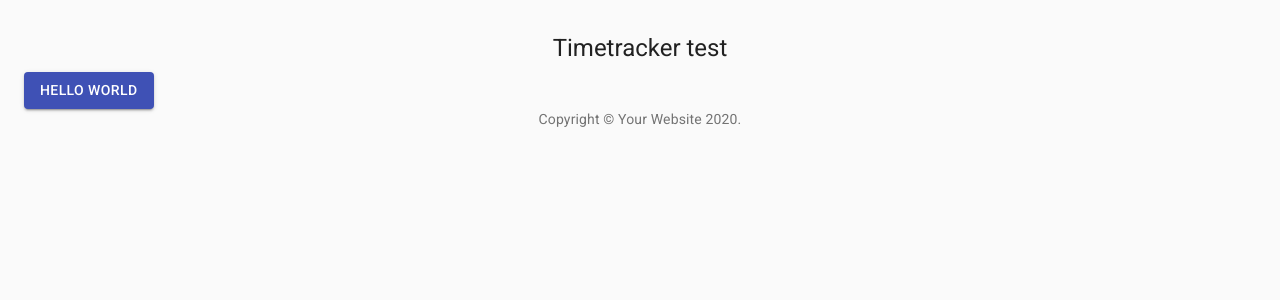
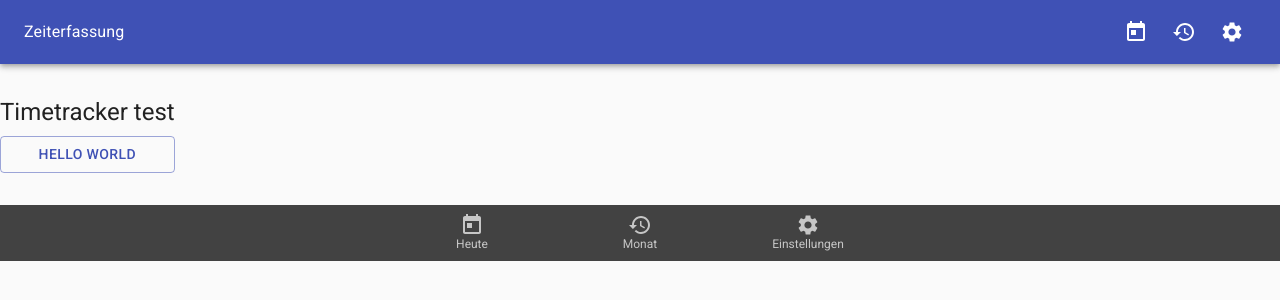
Before and after one commit to tschult/timetracker, a React (Create React App) app: page /settings in a window 1280 px wide. Shown: the top 300 px of the page. Built offline with nearby package versions, Linux system fonts and the light colour scheme.

Commit message:
komponenten tests

```diff
--- a/package.json
+++ b/package.json
@@ -4,6 +4,8 @@
   "private": true,
   "dependencies": {
     "@material-ui/core": "^4.9.13",
+    "@material-ui/icons": "^4.9.1",
+    "@material-ui/styles": "^4.9.13",
     "@testing-library/jest-dom": "^4.2.4",
     "@testing-library/react": "^9.5.0",
     "@testing-library/user-event": "^7.2.1",
--- a/src/App.js
+++ b/src/App.js
@@ -1,22 +1,7 @@
 import React, { Component } from 'react';
-import Button from '@material-ui/core/Button';
-import Container from '@material-ui/core/Container';
-import Typography from '@material-ui/core/Typography';
-import Box from '@material-ui/core/Box';
-import Link from '@material-ui/core/Link';
-
-function Copyright() {
-  return (
-    <Typography variant="body2" color="textSecondary" align="center">
-      {'Copyright © '}
-      <Link color="inherit" href="https://material-ui.com/">
-        Your Website
-      </Link>{' '}
-      {new Date().getFullYear()}
-      {'.'}
-    </Typography>
-  );
-}
+import { Button, Grid, Typography, Box} from '@material-ui/core';
+import Header from './Header';
+import BotNav from './BotNav';
 
 export default class App extends Component {
 
@@ -25,18 +10,24 @@ export default class App extends Component {
   render()
   {
     return (
-        <Container >
+      <Grid container direction="column">
+        <Grid item>
+          <Header/>
+        </Grid>
+        <Grid item container>
           <Box my={4}>
             <Typography variant="h5" component="h5" gutterBottom align="center">
               Timetracker test
             </Typography>
-            <Button variant="contained" color="primary">Hello World</Button>
-            <Copyright/>
+            <Button variant="outlined" color="primary" fullWidth>Hello World</Button>
 
 
           </Box>
-
-        </Container>
+        </Grid>
+        <Grid item>
+          <BotNav/>
+        </Grid>
+      </Grid>
     );
   }
 }
--- /dev/null
+++ b/src/BotNav.jsx
@@ -0,0 +1,15 @@
+import React from 'react';
+import { BottomNavigation, BottomNavigationAction } from '@material-ui/core';
+import RestoreIcon from '@material-ui/icons/Restore';
+import TodayIcon from '@material-ui/icons/Today';
+import SettingsIcon from '@material-ui/icons/Settings';
+
+const BotNav = () => {
+    return <BottomNavigation showLabels>
+        <BottomNavigationAction label="Heute" icon={<TodayIcon/>} />
+        <BottomNavigationAction label="Monat" icon={<RestoreIcon/>} />
+        <BottomNavigationAction label="Einstellungen" icon={<SettingsIcon/>} />
+    </BottomNavigation>
+};
+
+export default BotNav;
--- /dev/null
+++ b/src/Header.jsx
@@ -0,0 +1,34 @@
+import React from "react";
+import { AppBar, Toolbar, Typography, IconButton } from "@material-ui/core";
+import { makeStyles } from "@material-ui/styles";
+import RestoreIcon from '@material-ui/icons/Restore';
+import TodayIcon from '@material-ui/icons/Today';
+import SettingsIcon from '@material-ui/icons/Settings';
+
+const useStyles = makeStyles(() => ({
+    typographyStyles: {
+        flex: 1
+    }
+}));
+
+const Header = () => {
+    const classes = useStyles();
+    return <AppBar position="static">
+        <Toolbar>
+            <Typography className={classes.typographyStyles}>
+                Zeiterfassung
+            </Typography>
+            <IconButton aria-label="Heute">
+                <TodayIcon />
+            </IconButton>
+            <IconButton aria-label="Monat">
+                <RestoreIcon />
+            </IconButton>
+            <IconButton aria-label="Einstellungen">
+                <SettingsIcon />
+            </IconButton>
+        </Toolbar>
+    </AppBar>
+};
+
+export default Header;
--- a/src/index.js
+++ b/src/index.js
@@ -1,13 +1,18 @@
 import React from 'react';
 import ReactDOM from 'react-dom';
 import CssBaseline from '@material-ui/core/CssBaseline';
+import {ThemeProvider} from '@material-ui/core/styles';
+import theme from './theme';
 import App from './App';
 import * as serviceWorker from './serviceWorker';
 
 ReactDOM.render(
   <React.StrictMode>
     <CssBaseline/>
+  <ThemeProvider theme={theme}>
+
     <App />
+  </ThemeProvider>
   </React.StrictMode>,
   document.getElementById('root')
 );
--- /dev/null
+++ b/src/theme.js
@@ -0,0 +1,9 @@
+import { createMuiTheme } from '@material-ui/core/styles';
+
+const theme = createMuiTheme({
+  palette: {
+    type: 'dark',
+  }
+});
+
+export default theme;
```
Also changed, not shown: 1 other file (tests, documents, lock files or other folders).
